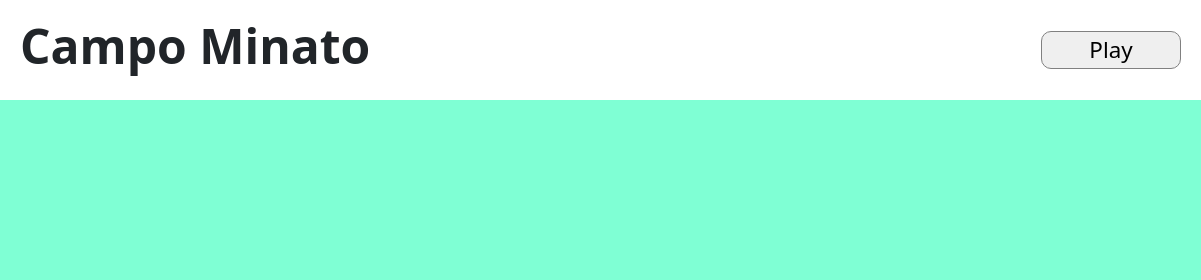
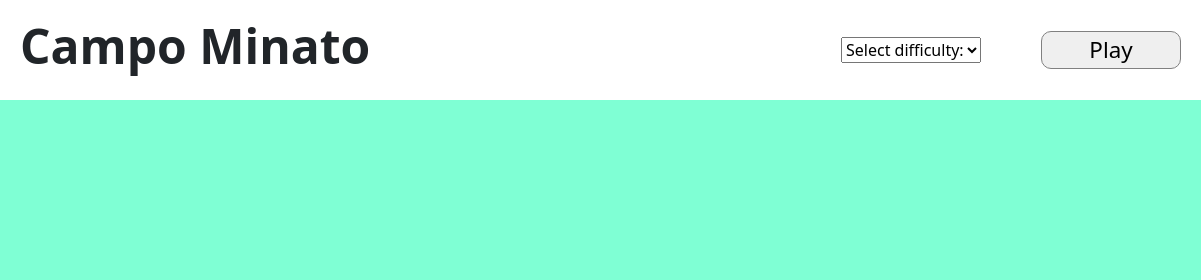
Before and after one commit to EmanuelaPau/js-campominato-dom, a plain HTML site: page index.html in a window 1280 px wide. Shown: the top 280 px of the page, 79-1280 px from the left. Drawn offline with nearby package versions, Linux system fonts and the light colour scheme.

Commit message:
Add select input

```diff
--- a/index.html
+++ b/index.html
@@ -21,11 +21,21 @@
 
     <body>
         <header class="d-flex justify-content-between align-items-center">
-            <div class="d-flex align-items-center">
-                <img class="boolean-logo me-4" src="img/Logo.png" alt="Boolean logo">
-                <h1  class="my_title">Campo Minato</h1>
-            </div>
-            <button class="playbutton">Play</button>
+                <div class="d-flex align-items-center">
+                    <img class="boolean-logo me-4" src="img/Logo.png" alt="Boolean logo">
+                    <h1  class="my_title">Campo Minato</h1>
+                </div>
+                <div class="d-flex align-items-center">
+                    <div class="custom-select select-difficulty" style="width:200px;">
+                        <select class="">
+                          <option value="0">Select difficulty:</option>
+                          <option class="difficulty-hard" value="1">Hard</option>
+                          <option class="difficulty-medium" value="2">Medium</option>
+                          <option class="difficulty-easy" value="3">Easy</option>
+                        </select>
+                      </div>
+                    <button class="playbutton">Play</button>
+                </div>
         </header>
         <main class="my_main">
             <div id="my_grid" class="grid d-flex flex-wrap">
```
Also changed, not shown: script/my_script.js (+0 -10 lines).
